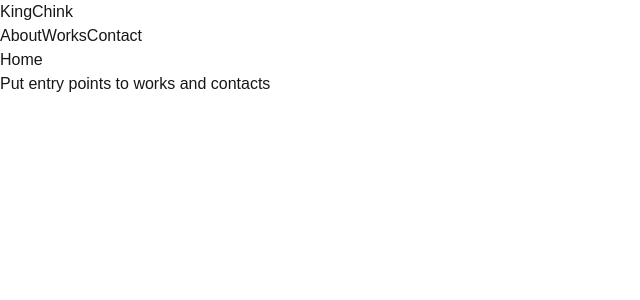
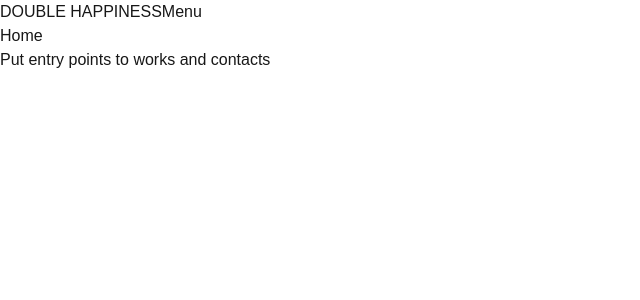
Before and after one commit to megamikanx/doublehappiness-portfoilio, a Next.js app in the folder kingchink-portfolio/: page / in a window 1280 px wide. Shown: the top 300 px of the page, without its empty margins (0-640 px from the left). Built offline with nearby package versions, Linux system fonts and the light colour scheme.

Commit message:
fix: fixed header routes

```diff
--- a/kingchink-portfolio/app/layout.tsx
+++ b/kingchink-portfolio/app/layout.tsx
@@ -2,6 +2,7 @@ import type { Metadata } from "next";
 import { Geist, Geist_Mono } from "next/font/google";
 import Link from "next/link";
 import "./globals.css";
+import Header from "./components/header";
 
 const geistSans = Geist({
   variable: "--font-geist-sans",
@@ -25,14 +26,7 @@ export default function RootLayout({ children }: LayoutProps<"/">) {
       className={`${geistSans.variable} ${geistMono.variable} h-full antialiased`}
     >
       <body className="min-h-full flex flex-col">
-        <header>
-          <Link href="/">KingChink</Link>
-          <nav>
-            <Link href="/about">About</Link>
-            <Link href="/works">Works</Link>
-            <Link href="/contact">Contact</Link>
-          </nav>
-        </header>
+        <Header />
         {children}
       </body>
     </html>
```
Also changed, not shown: kingchink-portfolio/app/works/photoshoots/page.tsx (added).
